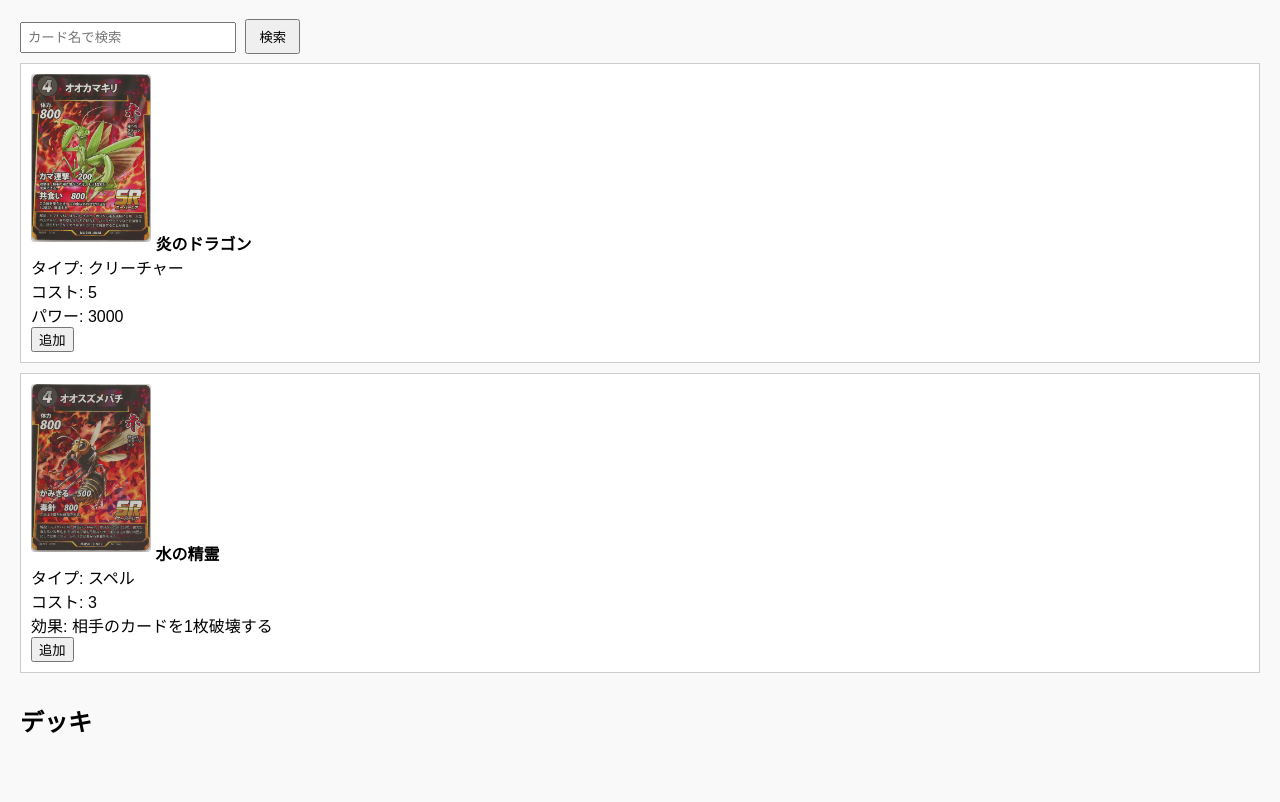
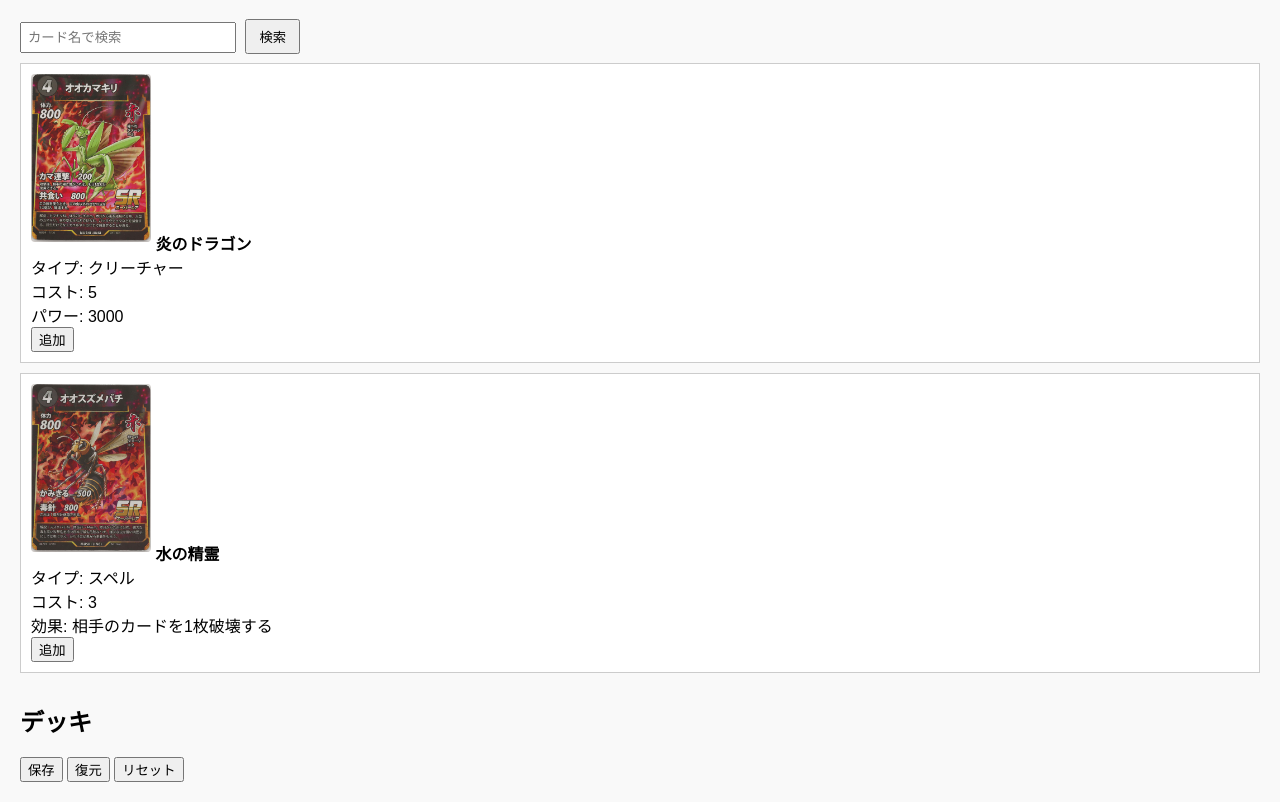
Before and after one commit to takuwanco/mushi-jingi-deck-builder, a plain HTML site: page index.html in a window 1280 px wide. Shown: the part 70-872 px from the top of the page. Before the commit the page ends 828 px from the top, so only its background shows below. Drawn offline with Linux system fonts and the light colour scheme.

Commit message:
デッキ保存追加

```diff
--- a/assets/js/deck.js
+++ b/assets/js/deck.js
@@ -45,3 +45,27 @@ function renderDeck() {
     container.appendChild(cardEl);
   });
 }
+
+function saveDeck() {
+  localStorage.setItem('savedDeck', JSON.stringify(deck));
+  alert('デッキを保存しました');
+}
+
+function loadDeck() {
+  const saved = localStorage.getItem('savedDeck');
+  if (saved) {
+    deck.length = 0; // 現在のデッキをクリア
+    deck.push(...JSON.parse(saved));
+    renderDeck();
+    alert('保存されたデッキを復元しました');
+  } else {
+    alert('保存されたデッキはありません');
+  }
+}
+
+function clearDeck() {
+  deck.length = 0;
+  localStorage.removeItem('savedDeck');
+  renderDeck();
+  alert('デッキをリセットしました');
+}
--- a/assets/js/main.js
+++ b/assets/js/main.js
@@ -32,3 +32,11 @@ function renderCards(cards) {
     cardList.appendChild(div);
   });
 }
+
+window.addEventListener('DOMContentLoaded', () => {
+  const saved = localStorage.getItem('savedDeck');
+  if (saved) {
+    deck.push(...JSON.parse(saved));
+    renderDeck();
+  }
+});
--- a/index.html
+++ b/index.html
@@ -19,6 +19,12 @@
     <div id="deck"></div>
   </div>
 
+  <div id="deck-controls">
+    <button onclick="saveDeck()">保存</button>
+    <button onclick="loadDeck()">復元</button>
+    <button onclick="clearDeck()">リセット</button>
+  </div>
+
   <script src="assets/js/cardLoader.js"></script>
   <script src="assets/js/deck.js"></script>
   <script src="assets/js/main.js"></script>
```
